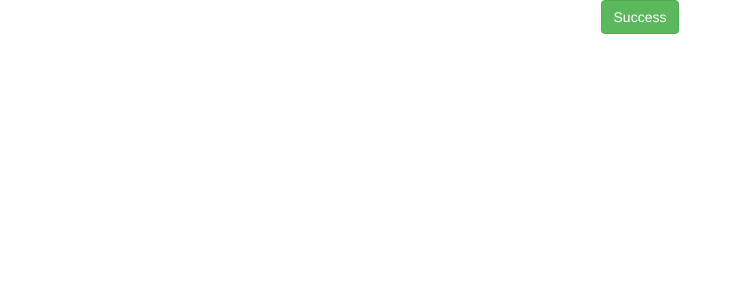
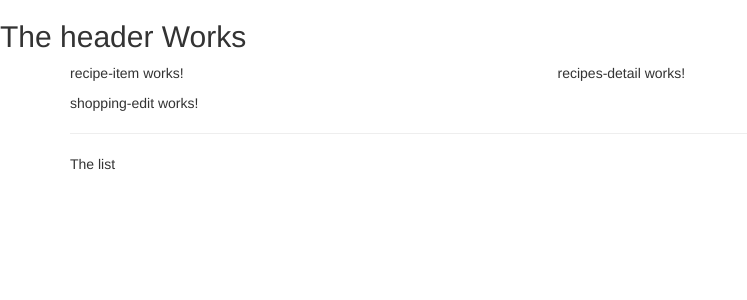
Before and after one commit to emanuelcovaci/recipe-book, an Angular app in the folder recipe-book/: page / in a window 1280 px wide. Shown: the top 300 px of the page, without its empty margins (0-747 px from the left). Built offline with nearby package versions, Linux system fonts and the light colour scheme.

Commit message:
using components

```diff
--- a/recipe-book/src/app/app.component.html
+++ b/recipe-book/src/app/app.component.html
@@ -1,4 +1,11 @@
+<app-header></app-header>
 
-<div align="center">
-<button type="button" class="btn btn-success">Success</button>
+<div class="container">
+        <div class="row">
+                <div class="col-md-12">
+                        <app-recipes>
+                        </app-recipes>
+                        <app-shopping-list></app-shopping-list>
+                </div>
+        </div>
 </div>
--- a/recipe-book/src/app/header/header.component.html
+++ b/recipe-book/src/app/header/header.component.html
@@ -1,3 +1,3 @@
-<p>
-  header works!
-</p>
+<h2>
+  The header Works
+</h2>
--- a/recipe-book/src/app/recipes/recipes-list/recipes-list.component.html
+++ b/recipe-book/src/app/recipes/recipes-list/recipes-list.component.html
@@ -1,3 +1 @@
-<p>
-  recipes-list works!
-</p>
+<app-recipe-item></app-recipe-item>
--- a/recipe-book/src/app/recipes/recipes.component.html
+++ b/recipe-book/src/app/recipes/recipes.component.html
@@ -1,3 +1,8 @@
-<p>
-  recipes works!
-</p>
+<div class="row">
+  <div class="col-md-5">
+   <app-recipes-list></app-recipes-list>
+  </div>
+  <div class="col-md-7">
+    <app-recipes-detail></app-recipes-detail>
+  </div>
+</div>
--- a/recipe-book/src/app/shopping-list/shopping-list.component.html
+++ b/recipe-book/src/app/shopping-list/shopping-list.component.html
@@ -1,3 +1,7 @@
-<p>
-  shopping-list works!
-</p>
+<div class="row">
+  <div class="col-xs-10">
+    <app-shopping-edit></app-shopping-edit>
+    <hr>
+    <p>The list</p>
+  </div>
+</div>
```
